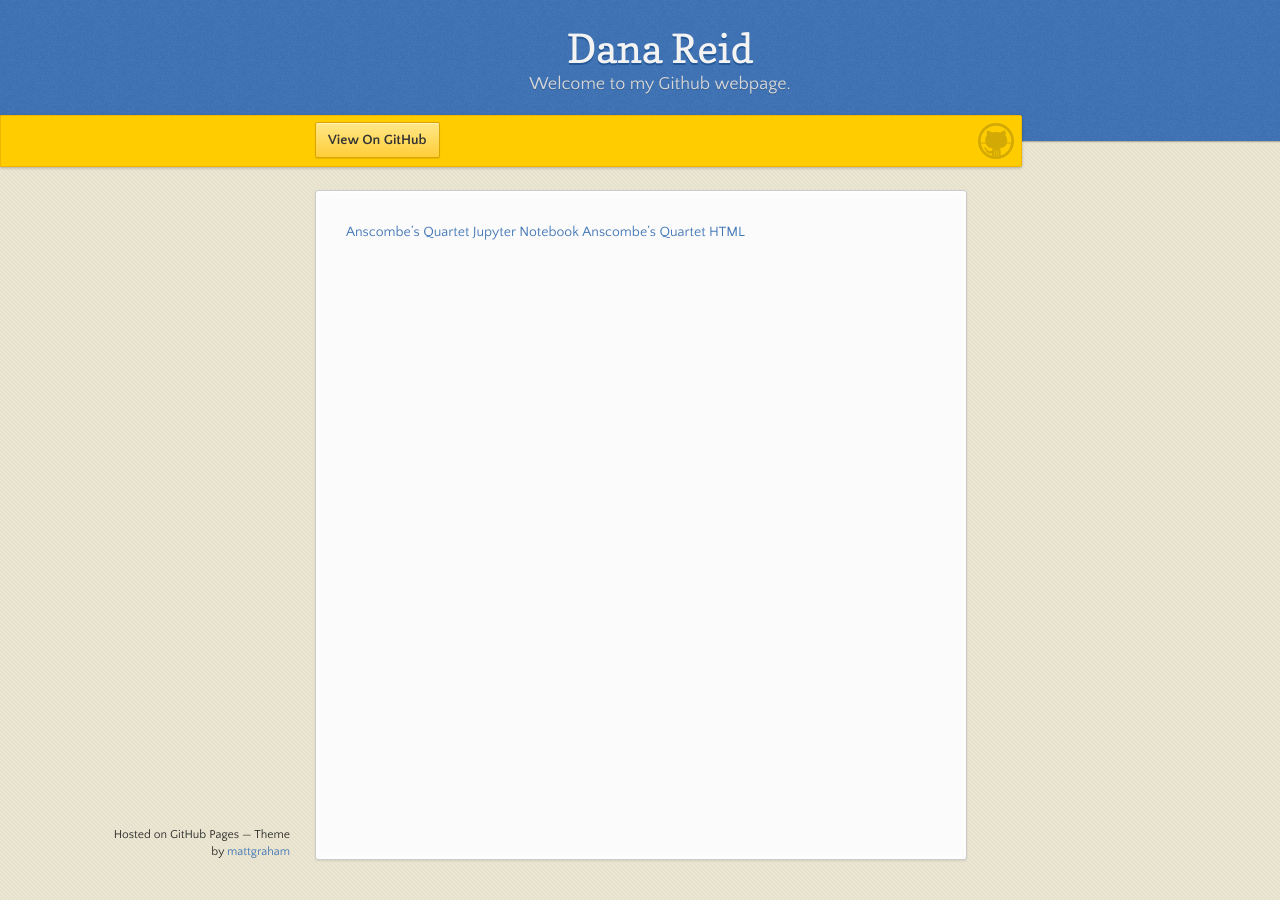
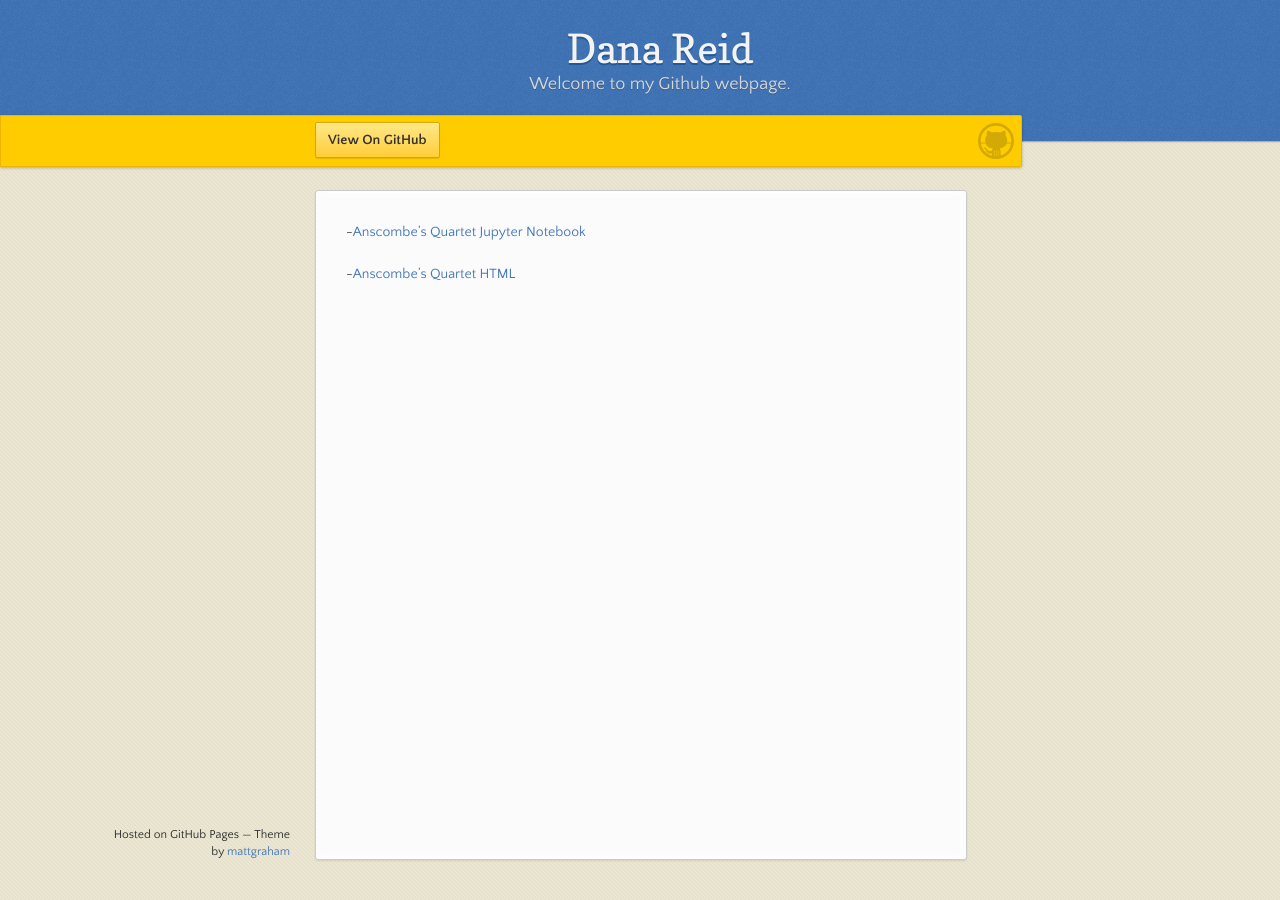
Before and after one commit to drmoats/drmoats.github.io, a Jekyll site: the page built from CTBA/index.md, in a window 1280 px wide. Built offline with Jekyll 4.4.1, drawn with Linux system fonts in a browser that asks for light colours; our own code applies the rules of GitHub Pages for plain Markdown files.

```diff
--- a/CTBA/index.md
+++ b/CTBA/index.md
@@ -2,5 +2,6 @@
 title: CTBA files for Dana Reid
 description: Files associated with CTBA class
 ---
-[Anscombe's Quartet Jupyter Notebook](Anscombe'sQuartet.ipynb)
-[Anscombe's Quartet HTML](Anscombe'sQuartet.html)
+-[Anscombe's Quartet Jupyter Notebook](Anscombe'sQuartet.ipynb)
+
+-[Anscombe's Quartet HTML](Anscombe'sQuartet.html)
```
